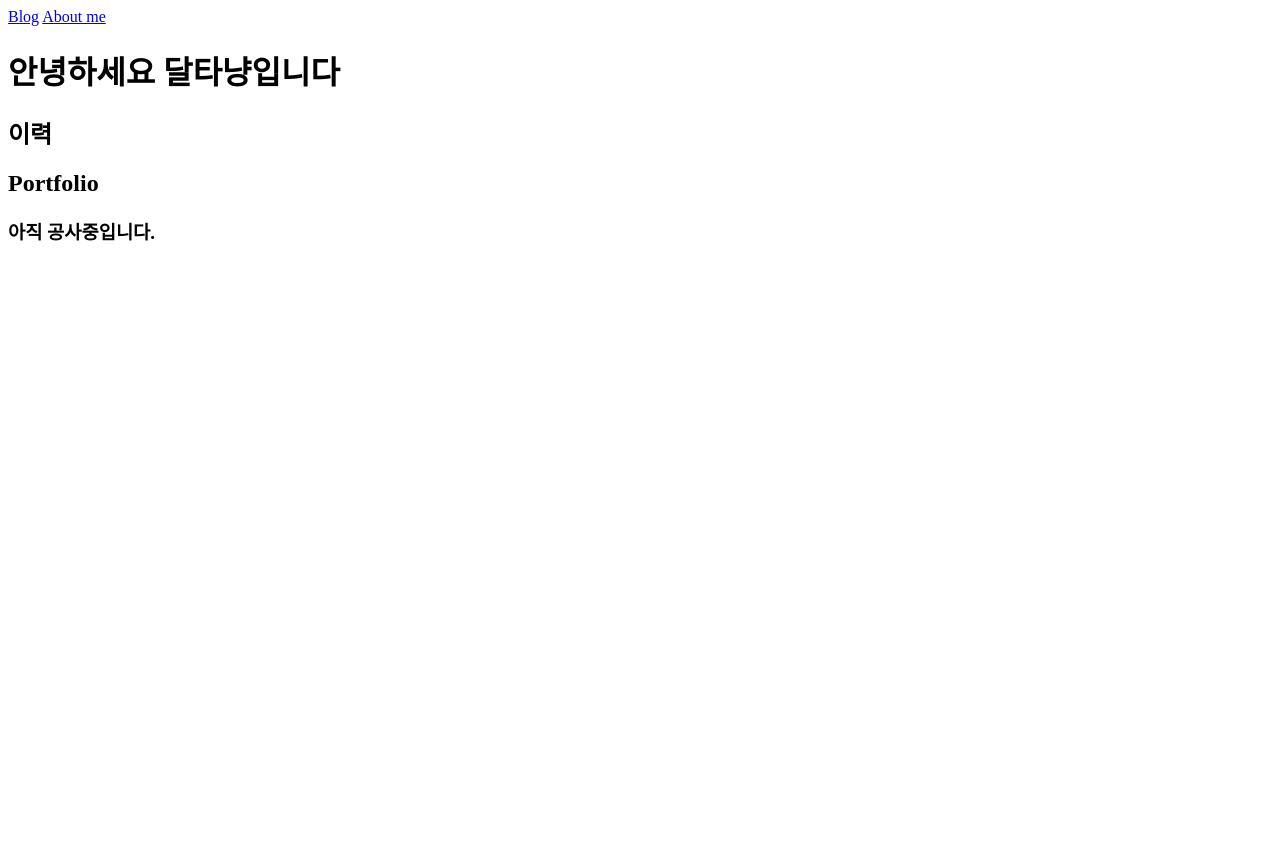
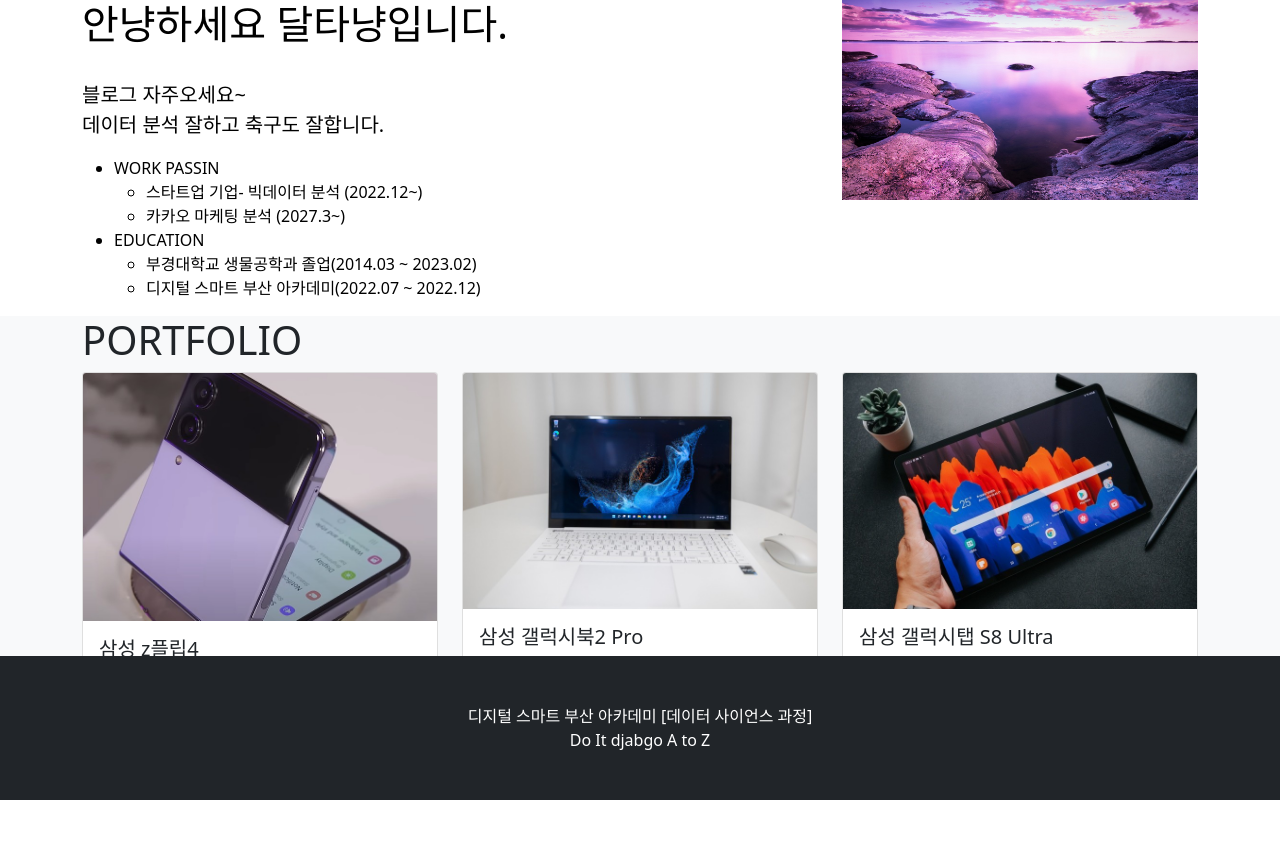
Before and after one commit to park-hyung-jun/do_it_django_a_to_z, a Django app: page /about_me/ in a window 1280 px wide. Before the commit the page ends 241 px from the top, so only its background shows below. Run offline with Django 3.2, Linux system fonts and the light colour scheme; some libraries are stand-ins or nearby versions.

Commit message:
자기소개 페이지에 내용채우기

```diff
--- /dev/null
+++ b/single_pages/static/single_pages/css/about_me.css
@@ -0,0 +1,3 @@
+.margin-for-footer{
+    margin-bottom: 130px;
+}
--- a/single_pages/templates/single_pages/about_me.html
+++ b/single_pages/templates/single_pages/about_me.html
@@ -1,20 +1,92 @@
 <!DOCTYPE html>
+{% load static %}
 <html lang="ko">
 <head>
     <meta charset="UTF-8">
-    <title>개발자 달타냥입니다</title>
+    <title> About 달타냥 </title>
+
+    <link href="{% static 'blog/bootstrap5/css/bootstrap.min.css' %}" rel="stylesheet" type="text/css" media="screen">
+    <link href="{% static 'single_pages/css/about_me.css' %}" rel="stylesheet" type="text/css" media="screen">
+
+    <script src="https://kit.fontawesome.com/9c6355ff01.js" crossorigin="anonymous"></script>
 </head>
 <body>
 
-<nav>
-    <a href="/blog/">Blog</a>
-    <a href="/about_me/">About me</a>
-</nav>
+<section>
+    <div class="container" mt-4>
+        <div class="row">
+            <div class="col-lg-8 text-black">
+                <h1> 안냥하세요 달타냥입니다. </h1>
+                <br/>
+                <p class="lead">
+                    블로그 자주오세요~ <br/>
+                    데이터 분석 잘하고 축구도 잘합니다.
+                </p>
 
-<h1> 안녕하세요 달타냥입니다 </h1>
-<h2> 이력 </h2>
-<h2> Portfolio </h2>
-<h3> 아직 공사중입니다. </h3>
+                <ul>
+                    <li>WORK PASSIN</li>
+                    <ul>
+                        <li>스타트업 기업- 빅데이터 분석 (2022.12~)</li>
+                        <li>카카오 마케팅 분석 (2027.3~)</li>
+                    </ul>
+                    <li>EDUCATION</li>
+                    <ul>
+                        <li>부경대학교 생물공학과 졸업(2014.03 ~ 2023.02)</li>
+                        <li>디지털 스마트 부산 아카데미(2022.07 ~ 2022.12)</li>
+                    </ul>
+            </div>
+             <div class="col-lg-4">
+                  <img class='img-fluid' src="{% static 'single_pages/images/django.jpg' %}">
+             </div>
+        </div>
+    </div>
+</section>
+
+<section class="bg-light margin-for-footer">
+    <div class="container">
+        <div class="row">
+            <div class="col-12">
+                <h1>PORTFOLIO</h1>
+            </div>
+        </div>
+        <div class="row">
+            <div class="col-lg-4">
+                <div class="card" data-toggle="modal" data-target="#modal_a">
+                    <img class="card-img-top" src="{% static 'single_pages/images/modal1.jfif' %}">
+                    <div class="card-body">
+                        <h5 class="card-title"> 삼성 z플립4 </h5>
+                        <p>삼성에서 z플립4를 신제품으로 내놓았습니다.</p>
+                    </div>
+                </div>
+            </div>
+
+            <div class="col-lg-4">
+                <div class="card" data-toggle="modal" data-target="#modal_b">
+                    <img class="card-img-top" src="{% static 'single_pages/images/modal2.jfif' %}">
+                    <div class="card-body">
+                        <h5 class="card-title"> 삼성 갤럭시북2 Pro </h5>
+                        <p>삼성에서 갤럭시북2 Pro를 신제품으로 내놓았습니다.</p>
+                    </div>
+                </div>
+            </div>
+
+            <div class="col-lg-4">
+                <div class="card" data-toggle="modal" data-target="#modal_c">
+                    <img class="card-img-top" src="{% static 'single_pages/images/modal3.jfif' %}">
+                    <div class="card-body">
+                        <h5 class="card-title"> 삼성 갤럭시탭 S8 Ultra </h5>
+                        <p>삼성에서 갤럭시탭 S8 Ultra를 신제품으로 내놓았습니다.</p>
+                    </div>
+                </div>
+            </div>
+        </div>
+    </div>
+</section>
+
+
+<div class="fixed-bottom">
+{% include 'blog/footer.html' %}
+</div>
 
 </body>
 </html>
```
Also changed, not shown: single_pages/static/single_pages/images/modal1.jfif (added), single_pages/static/single_pages/images/modal2.jfif (added), single_pages/static/single_pages/images/modal3.jfif (added).
